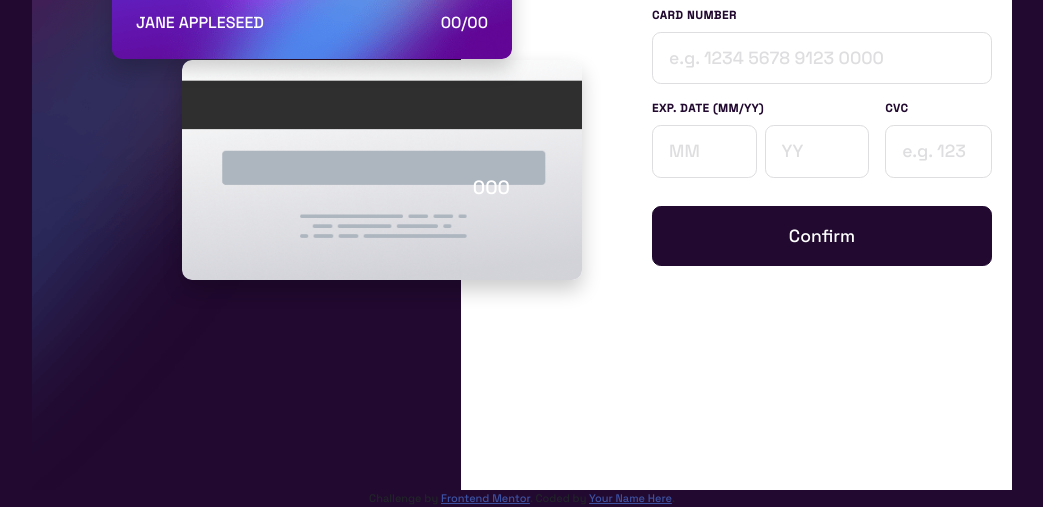
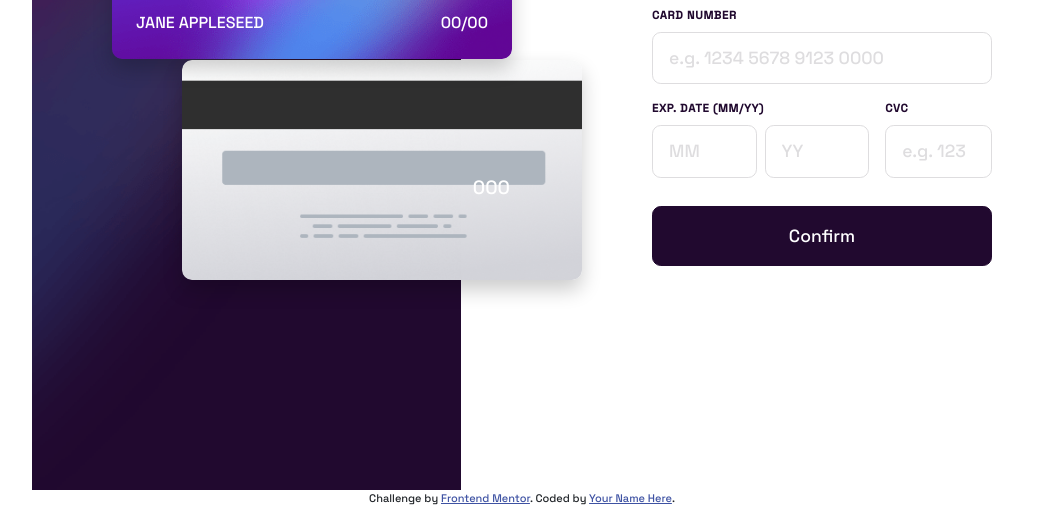
Before and after one commit to Rodney-Mokenyu/interactive-card-details-form-main, a plain HTML site: page index.html in a window 1280 px wide. Shown: the part 310-817 px from the top of the page, without its empty margins (118-1161 px from the left). Drawn offline with nearby package versions, Linux system fonts and the light colour scheme.

Commit message:
Update style.css

```diff
--- a/css/style.css
+++ b/css/style.css
@@ -206,7 +206,6 @@ body {
 
 @media (min-width: 62em) {
   body {
-    background-color: var(--purple-950);
     flex-direction: column;
     justify-content: center;
     align-items: center;
@@ -276,7 +275,7 @@ body {
   .form-section {
     width: 100%;
     max-width: 23.75em; /* 380px */
-    padding: 0 1.25em; /* 20px */
+
     margin-top: 0;
   }
 }
```
